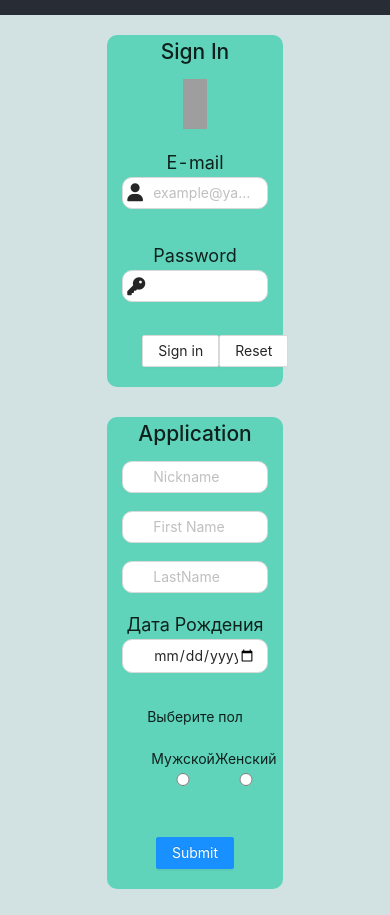
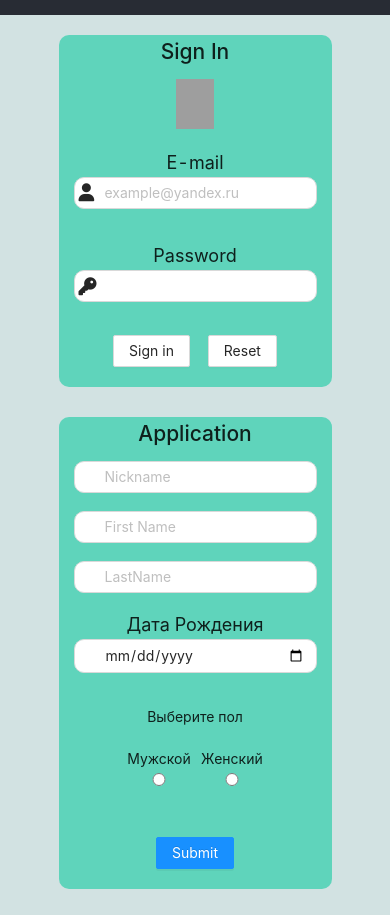
Before and after one commit to SlavaSvirov/Form, a React app: page / in a window 390 px wide. Shown: the part 85-1000 px from the top of the page. Built offline with nearby package versions, Linux system fonts and the light colour scheme; grey boxes are pictures that could not be loaded.

Commit message:
update adaptive for mobile

```diff
--- a/src/Components/ApplicationForm/styles.module.css
+++ b/src/Components/ApplicationForm/styles.module.css
@@ -49,3 +49,8 @@
     width: 45%;
   }
 }
+@media (max-width: 768px) {
+  .form {
+    width: 70%;
+  }
+}
--- a/src/Components/LoginForm/styles.module.css
+++ b/src/Components/LoginForm/styles.module.css
@@ -82,3 +82,8 @@
     width: 45%;
   }
 }
+@media (max-width: 768px) {
+  .form {
+    width: 70%;
+  }
+}
```
